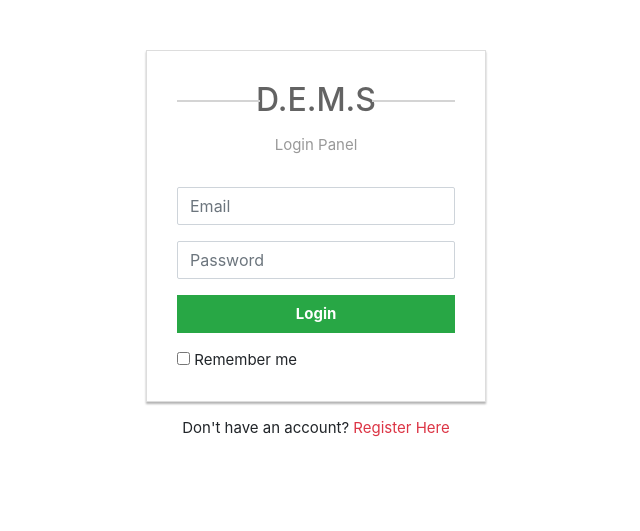
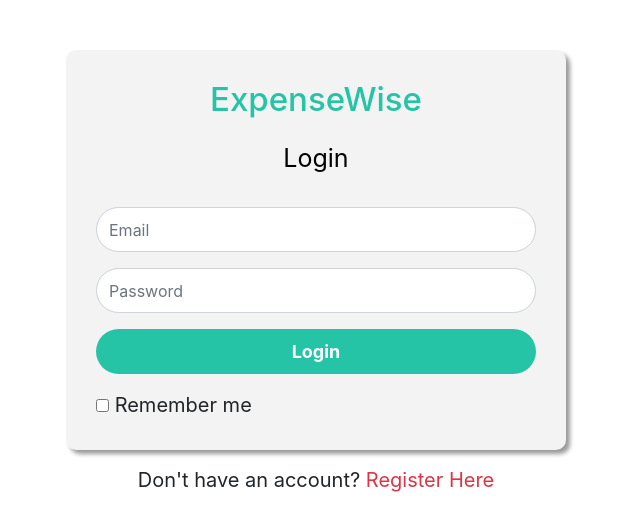
Before and after one commit to Amruta-2476/daily-expense-tracker, a PHP site: page /login.php in a window 1280 px wide. Shown: the top 531 px of the page, without its empty margins (324-964 px from the left). Run offline with PHP 8.4, Linux system fonts and the light colour scheme.

Commit message:
style for login and signup

```diff
--- a/login.php
+++ b/login.php
@@ -36,48 +36,29 @@ if (isset($_POST['email'])) {
   <link href="css/bootstrap.min.css" rel="stylesheet">
   <style>
     .login-form {
-      width: 340px;
+      width: 500px;
       margin: 50px auto;
-      font-size: 15px;
+      font-size: 20px;
     }
 
     .login-form form {
       margin-bottom: 15px;
-      background: #fff;
-      box-shadow: 0px 2px 2px rgba(0, 0, 0, 0.3);
+      background: #f3f3f3;
       padding: 30px;
-      border: 1px solid #ddd;
+      border-radius: 10px;
+      box-shadow: 4px 4px 4px rgba(0, 0.4, 0.4, 0.4);
     }
 
     .login-form h2 {
-      color: #636363;
-      margin: 0 0 15px;
-      position: relative;
+      color: #333;
+      margin: 0 0 20px;
       text-align: center;
     }
 
-    .login-form h2:before,
-    .login-form h2:after {
-      content: "";
-      height: 2px;
-      width: 30%;
-      background: #d4d4d4;
-      position: absolute;
-      top: 50%;
-      z-index: 2;
-    }
-
-    .login-form h2:before {
-      left: 0;
-    }
-
-    .login-form h2:after {
-      right: 0;
-    }
-
     .login-form .hint-text {
-      color: #999;
+      color: black;
       margin-bottom: 30px;
+      font-size: 25px;
       text-align: center;
     }
 
@@ -85,15 +66,22 @@ if (isset($_POST['email'])) {
       text-decoration: none;
     }
 
-    .form-control,
-    .btn {
-      min-height: 38px;
-      border-radius: 2px;
+    .form-control {
+      min-height: 45px;
+      border-radius: 25px;
     }
 
     .btn {
-      font-size: 15px;
+      min-height: 45px;
+      border-radius: 25px;
+      font-size: 18px;
       font-weight: bold;
+      background-color: #25c4a7;
+      border: none;
+    }
+
+    .btn:hover {
+      background-color: #1d9b7f;
     }
   </style>
 </head>
@@ -101,8 +89,8 @@ if (isset($_POST['email'])) {
 <body>
   <div class="login-form">
     <form action="" method="POST" autocomplete="off">
-      <h2 class="text-center">D.E.M.S</h2>
-      <p class="hint-text">Login Panel</p>
+      <h2 style="color: rgb(37, 196, 167); font-size:33px;">ExpenseWise</h2>
+      <p class="hint-text">Login</p>
       <div class="form-group">
         <input type="text" name="email" class="form-control" placeholder="Email" required="required">
       </div>
@@ -110,16 +98,17 @@ if (isset($_POST['email'])) {
         <input type="password" name="password" class="form-control" placeholder="Password" required="required">
       </div>
       <div class="form-group">
-        <button type="submit" class="btn btn-success btn-block" style="border-radius:0%;">Login</button>
+        <button type="submit" class="btn btn-success btn-block">Login</button>
       </div>
       <div class="clearfix">
         <label class="float-left form-check-label"><input type="checkbox"> Remember me</label>
-
       </div>
     </form>
-    <p class="text-center">Don't have an account?<a href="register.php" class="text-danger"> Register Here</a></p>
+    <p class="text-center">Don't have an account? <a href="register.php" class="text-danger">Register Here</a></p>
+    <?php if($errormsg != "") { echo "<p class='text-center text-danger'>$errormsg</p>"; } ?>
   </div>
 </body>
+
 <!-- Bootstrap core JavaScript -->
 <script src="js/jquery.slim.min.js"></script>
 <script src="js/bootstrap.min.js"></script>
```
Also changed, not shown: register.php (+26 -76 lines), icon/addex.png (deleted), icon/maex.png (deleted), icon/prof.png (deleted).
